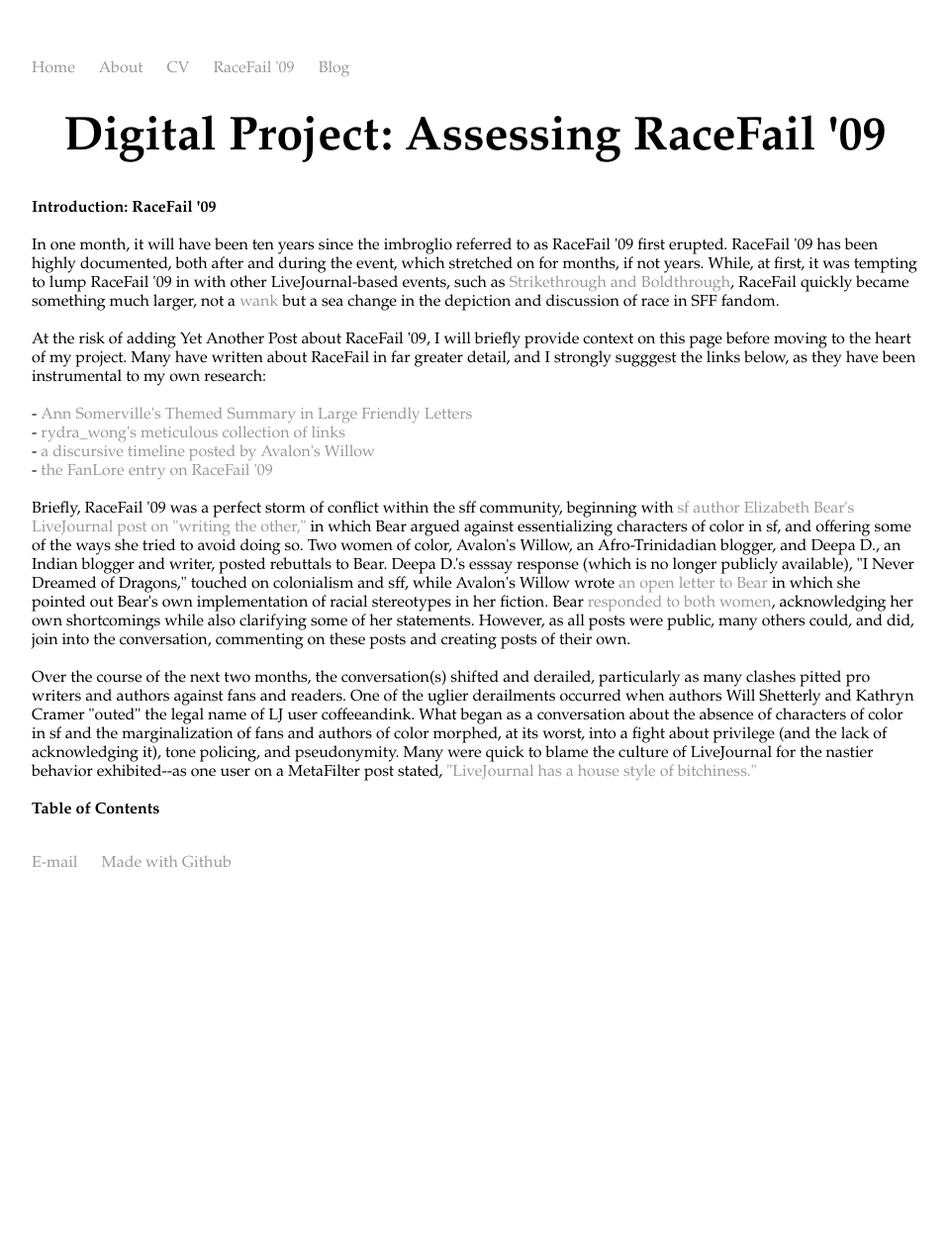
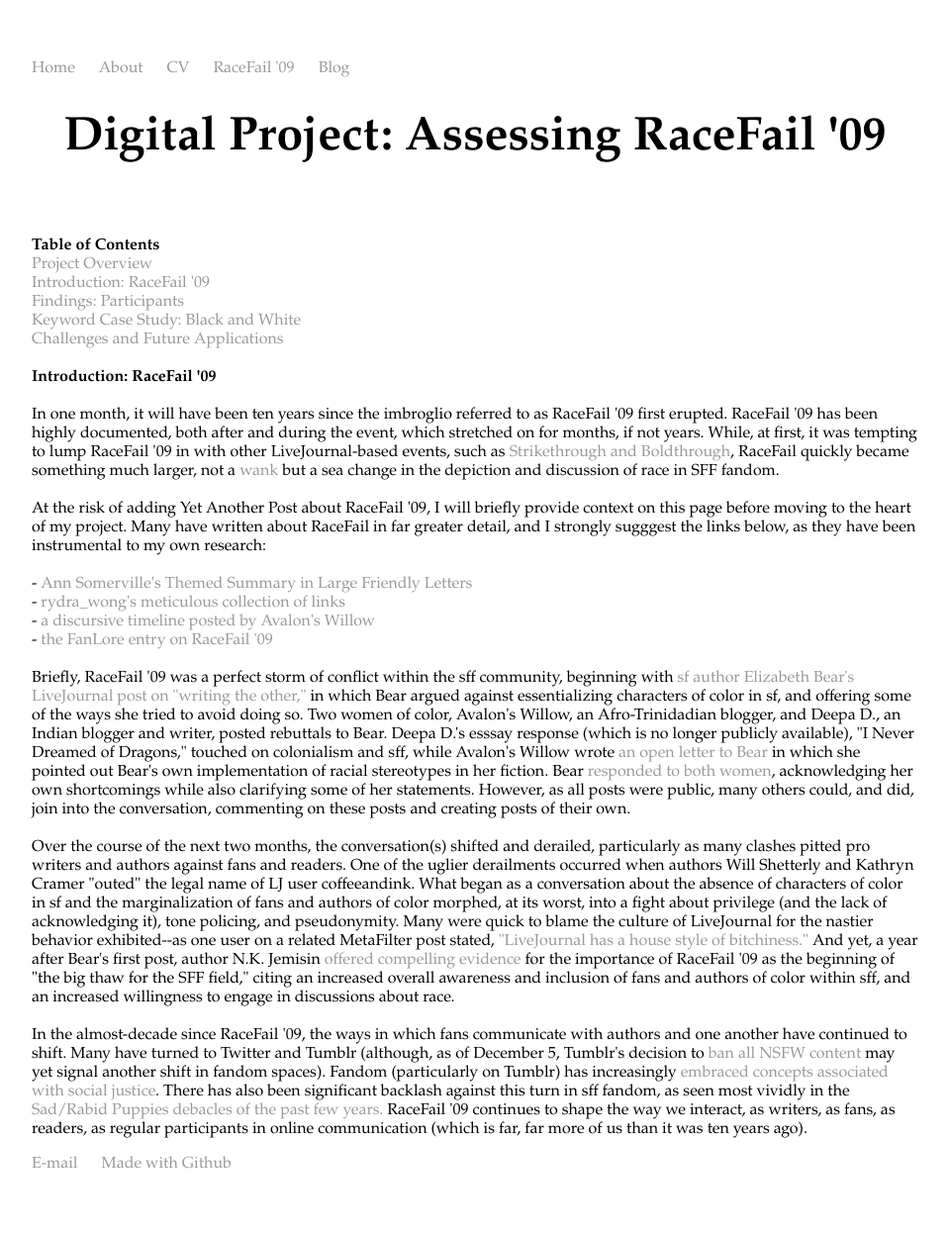
Before and after one commit to pastfutures/pastfutures.github.io, a Jekyll site: the page built from RaceFailDH/index.html, in a window 1280 px wide. Shown: the whole page at 99% size, without its empty margins (160-1119 px from the left). Built offline with Jekyll 4.4.1, drawn with Linux system fonts in a browser that asks for light colours; before the commit the page ends 942 px from its top, so only the background shows below that.

Commit message:
Update index.html

```diff
--- a/RaceFailDH/index.html
+++ b/RaceFailDH/index.html
@@ -4,6 +4,21 @@ title: Ashley Hemm
 ---
 <div class="blurb">
 	<center><h1>Digital Project: Assessing RaceFail '09</h1></center>
+	<br>
+	<br>
+	<b>Table of Contents</b>
+	<br>
+	<a href="/index">Project Overview</a>
+	<br>
+	<a href="/introduction">Introduction: RaceFail '09</a>
+	<br>
+	<a href="/findings">Findings: Participants</a>
+	<br>
+	<a href="/keywords">Keyword Case Study: Black and White</a>
+	<br>
+	<a href="/future">Challenges and Future Applications</a>
+	<br>
+	<br>
 	<b>Introduction: RaceFail '09</b>
 <br>
 <br>
@@ -25,12 +40,9 @@ At the risk of adding Yet Another Post about RaceFail '09, I will briefly provid
 Briefly, RaceFail '09 was a perfect storm of conflict within the sff community, beginning with <a href="https://matociquala.livejournal.com/1544111.html">sf author Elizabeth Bear's LiveJournal post on "writing the other,"</a> in which Bear argued against essentializing characters of color in sf, and offering some of the ways she tried to avoid doing so. Two women of color, Avalon's Willow, an Afro-Trinidadian blogger, and Deepa D., an Indian blogger and writer, posted rebuttals to Bear. Deepa D.'s esssay response (which is no longer publicly available), "I Never Dreamed of Dragons," touched on colonialism and sff, while Avalon's Willow wrote <a href="http://seeking-avalon.blogspot.com/2009/01/open-letter-to-elizabeth-bear.html"> an open letter to Bear</a> in which she pointed out Bear's own implementation of racial stereotypes in her fiction. Bear <a href="https://matociquala.livejournal.com/1544999.html">responded to both women</a>, acknowledging her own shortcomings while also clarifying some of her statements. However, as all posts were public, many others could, and did, join into the conversation, commenting on these posts and creating posts of their own.
 	<br>
 	<br>
-Over the course of the next two months, the conversation(s) shifted and derailed, particularly as many clashes pitted pro writers and authors against fans and readers. One of the uglier derailments occurred when authors Will Shetterly and Kathryn Cramer "outed" the legal name of LJ user coffeeandink. What began as a conversation about the absence of characters of color in sf and the marginalization of fans and authors of color morphed, at its worst, into a fight about privilege (and the lack of acknowledging it), tone policing, and pseudonymity. Many were quick to blame the culture of LiveJournal for the nastier behavior exhibited--as one user on a MetaFilter post stated, <a href="https://www.metafilter.com/78433/Science-Fiction-LiveJournal-and-Magical-Negros#2419185"> "LiveJournal has a house style of bitchiness."</a>
-
+Over the course of the next two months, the conversation(s) shifted and derailed, particularly as many clashes pitted pro writers and authors against fans and readers. One of the uglier derailments occurred when authors Will Shetterly and Kathryn Cramer "outed" the legal name of LJ user coffeeandink. What began as a conversation about the absence of characters of color in sf and the marginalization of fans and authors of color morphed, at its worst, into a fight about privilege (and the lack of acknowledging it), tone policing, and pseudonymity. Many were quick to blame the culture of LiveJournal for the nastier behavior exhibited--as one user on a related MetaFilter post stated, <a href="https://www.metafilter.com/78433/Science-Fiction-LiveJournal-and-Magical-Negros#2419185"> "LiveJournal has a house style of bitchiness."</a> And yet, a year after Bear's first post, author N.K. Jemisin <a href="http://nkjemisin.com/2010/01/why-i-think-racefail-was-the-bestest-thing-evar-for-sff/">offered compelling evidence</a> for the importance of RaceFail '09 as the beginning of "the big thaw for the SFF field," citing an increased overall awareness and inclusion of fans and authors of color within sff, and an increased willingness to engage in discussions about race.
 	<br>
 	<br>
-	<b>Table of Contents</b>
-	<br>
-	<br>
+In the almost-decade since RaceFail '09, the ways in which fans communicate with authors and one another have continued to shift. Many have turned to Twitter and Tumblr (although, as of December 5, Tumblr's decision to <a href="https://www.theverge.com/2018/12/3/18123752/tumblr-adult-content-porn-ban-date-explicit-changes-why-safe-mode">ban all NSFW content</a> may yet signal another shift in fandom spaces). Fandom (particularly on Tumblr) has increasingly <a href="https://journal.transformativeworks.org/index.php/twc/article/view/1276/1724">embraced concepts associated with social justice</a>. There has also been significant backlash against this turn in sff fandom, as seen most vividly in the <a href="https://slate.com/culture/2015/04/2015-hugo-awards-how-the-sad-and-rabid-puppies-took-over-the-sci-fi-nominations.html"> Sad/Rabid Puppies debacles of the past few years.</a> RaceFail '09 continues to shape the way we interact, as writers, as fans, as readers, as regular participants in online communication (which is far, far more of us than it was ten years ago).
 
 </div><!-- /.blurb -->
```
